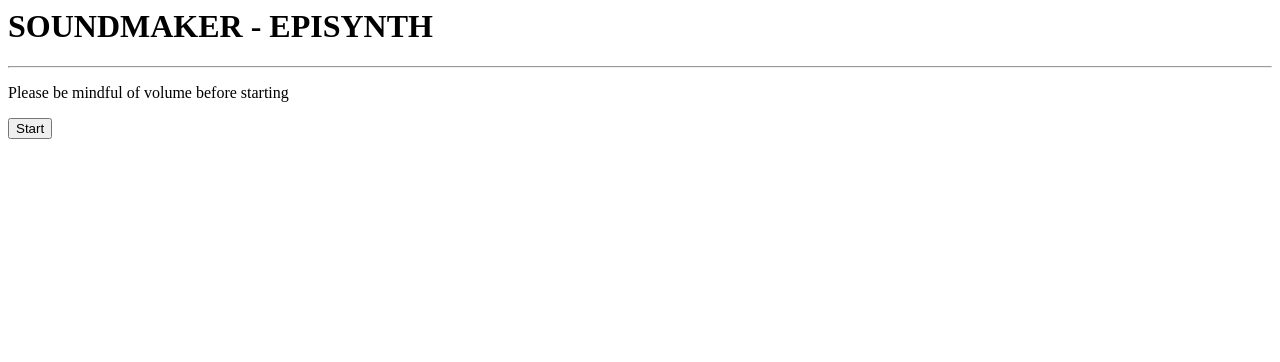
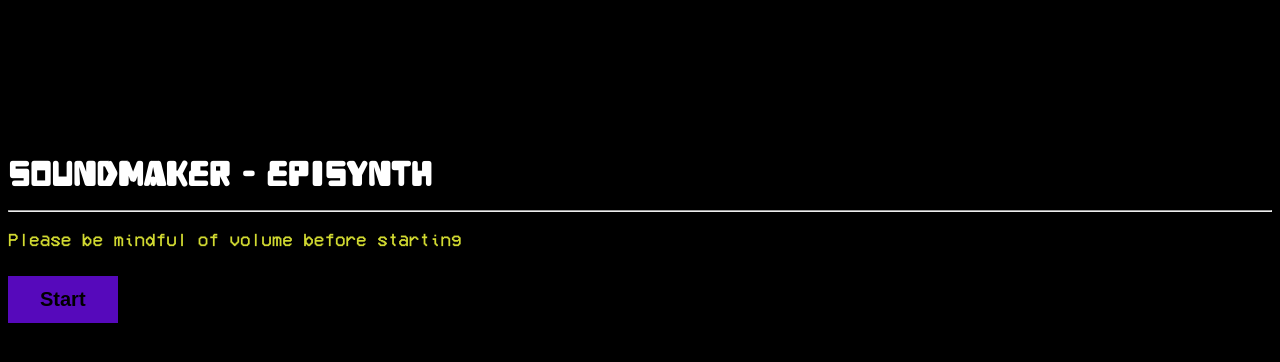
Before and after one commit to jessecallahan/SoundmakerJS, a plain HTML site: page index.html in a window 1280 px wide. Drawn offline with Linux system fonts and the light colour scheme.

Commit message:
changes homepage

```diff
--- a/index.html
+++ b/index.html
@@ -1,4 +1,4 @@
-<script src="./js/scripts.js"></script>
+<link href="./css/styles.css" rel="stylesheet" type="text/css">
 
 <div class="text-center">
   <h1>SOUNDMAKER - EPISYNTH</h1>
```
